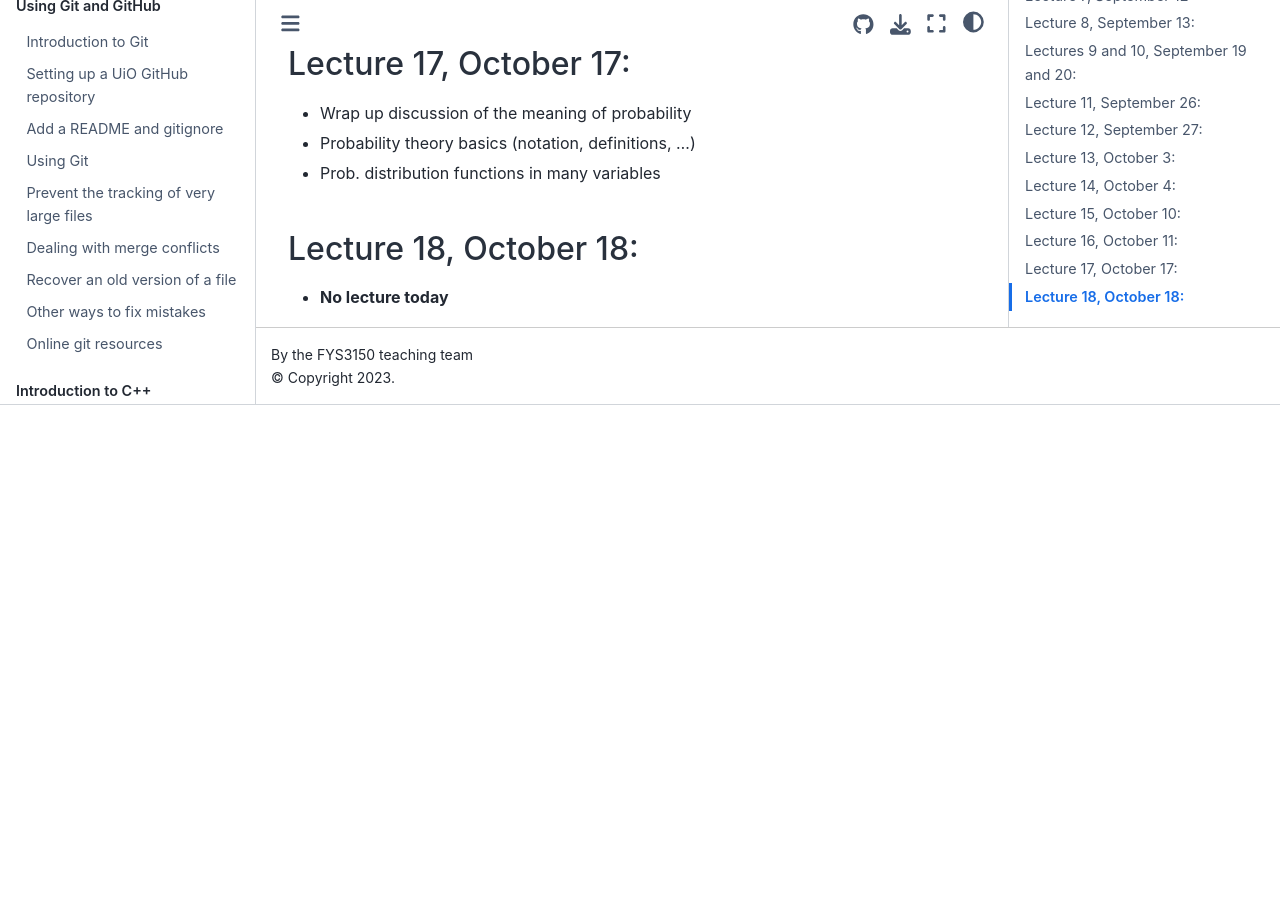
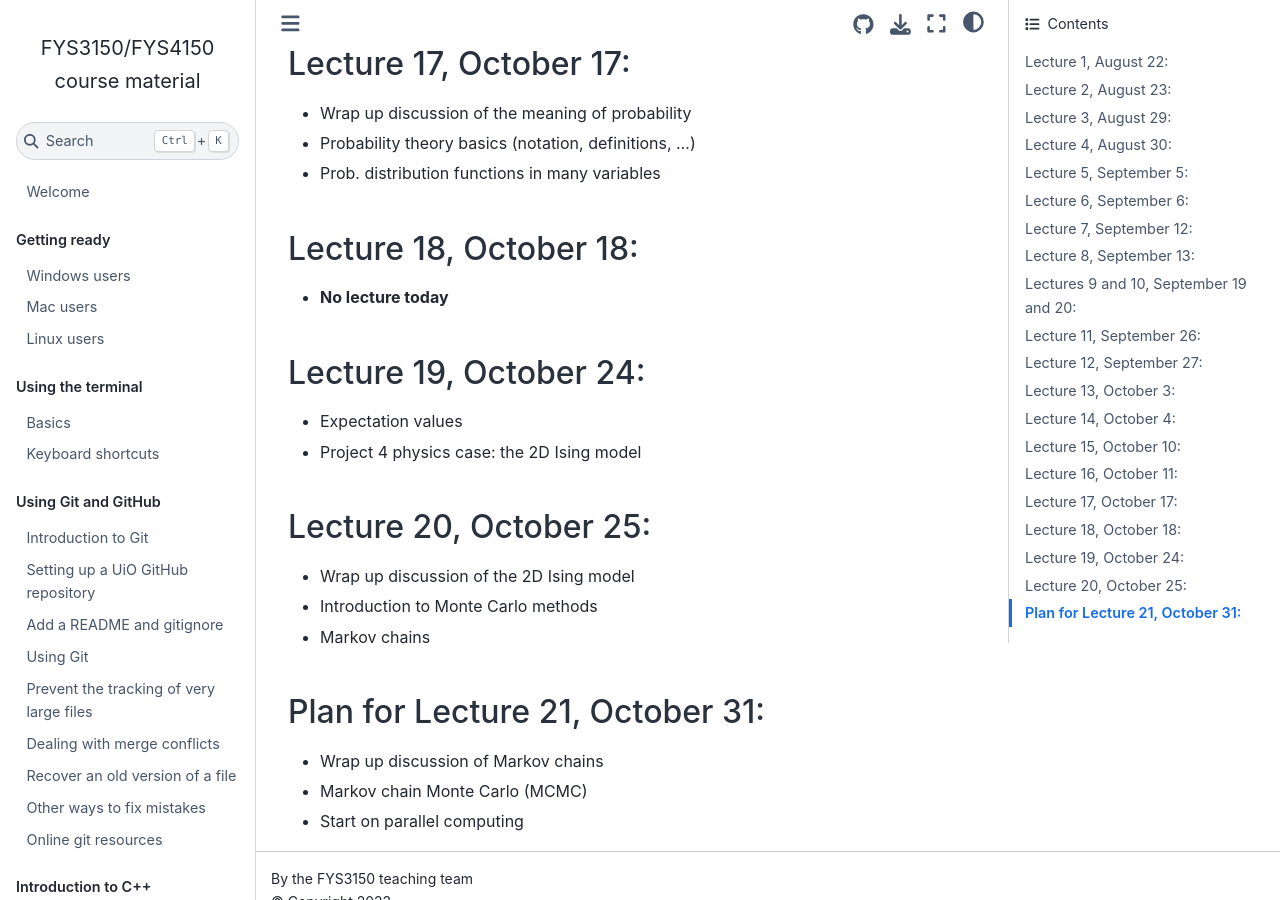
Before and after one commit to anderkve/FYS3150, a Jupyter Book: the page built from lecture_notes/2024/README.md, in a window 1280 px wide and 900 px high, scrolled down 4391 px. Built offline with Jupyter Book 1.0.4 settings and Sphinx 7.4.7 and the Sphinx Book theme 1.1.4, drawn with Linux system fonts in a browser that asks for light colours; pages that are not in the unit, such as notebooks, are missing from menus; before the commit the page ends 4796 px from its top, so only the background shows below that.

Commit message:
Update README.md

```diff
--- a/lecture_notes/2024/README.md
+++ b/lecture_notes/2024/README.md
@@ -166,3 +166,23 @@
 ### Lecture 18, October 18:
 
 - **No lecture today**
+
+
+### Lecture 19, October 24:
+
+- Expectation values
+- Project 4 physics case: the 2D Ising model
+
+
+### Lecture 20, October 25:
+
+- Wrap up discussion of the 2D Ising model
+- Introduction to Monte Carlo methods
+- Markov chains
+
+
+### Plan for Lecture 21, October 31:
+
+- Wrap up discussion of Markov chains
+- Markov chain Monte Carlo (MCMC)
+- Start on parallel computing
```
